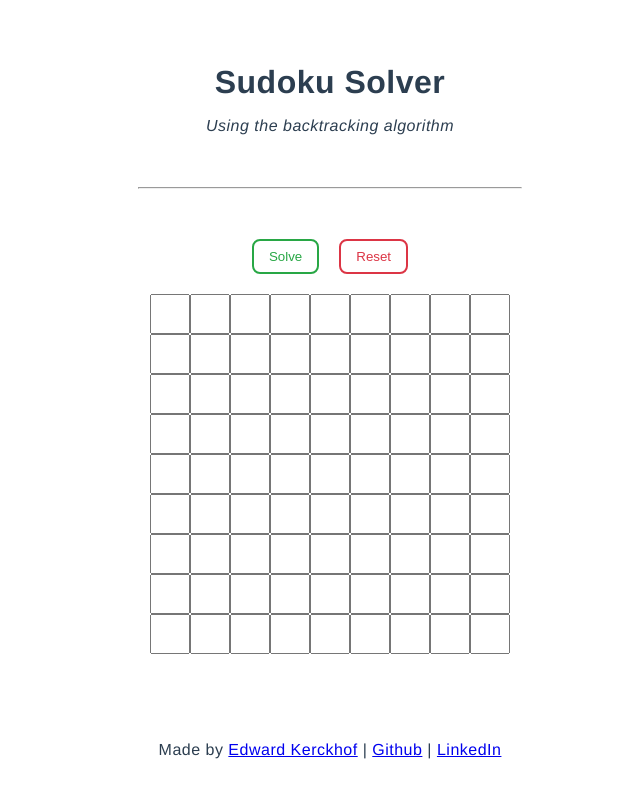
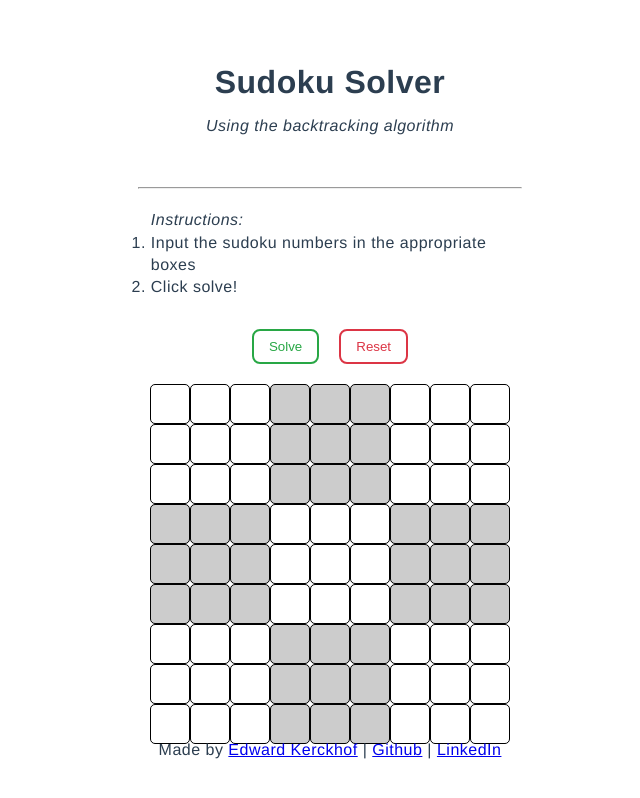
Before and after one commit to EdwardKerckhof/vue-sudoku-solver, a Vue app: page / in a window 1280 px wide. Shown: the whole page, without its empty margins (310-950 px from the left). Built offline with nearby package versions, Linux system fonts and the light colour scheme.

Commit message:
Added instructions and collored in boxes

```diff
--- a/src/App.vue
+++ b/src/App.vue
@@ -2,6 +2,13 @@
   <h1>Sudoku Solver</h1>
   <p>Using the backtracking algorithm</p>
   <hr />
+  <div class="instructions">
+    <p>Instructions:</p>
+    <ol>
+      <li>Input the sudoku numbers in the appropriate boxes</li>
+      <li>Click solve!</li>
+    </ol>
+  </div>
   <sudoku-solver />
   <app-footer />
 </template>
@@ -57,7 +64,14 @@ body {
 
   hr {
     width: 30%;
-    margin: 50px auto;
+    margin: 50px auto 20px auto;
+  }
+
+  div.instructions {
+    text-align: left;
+    width: 28%;
+    margin: 0 auto;
+    margin-bottom: 30px;
   }
 }
 </style>
--- a/src/components/SudokuSolver.vue
+++ b/src/components/SudokuSolver.vue
@@ -223,6 +223,47 @@ $green: #28a745;
       height: 40px;
       text-align: center;
       font-size: 16px;
+      border: 1px solid black;
+      border-radius: 5px;
+
+      &:nth-child(4),
+      &:nth-child(5),
+      &:nth-child(6),
+      &:nth-child(13),
+      &:nth-child(14),
+      &:nth-child(15),
+      &:nth-child(22),
+      &:nth-child(23),
+      &:nth-child(24),
+      &:nth-child(28),
+      &:nth-child(29),
+      &:nth-child(30),
+      &:nth-child(34),
+      &:nth-child(35),
+      &:nth-child(36),
+      &:nth-child(37),
+      &:nth-child(38),
+      &:nth-child(39),
+      &:nth-child(43),
+      &:nth-child(44),
+      &:nth-child(45),
+      &:nth-child(46),
+      &:nth-child(47),
+      &:nth-child(48),
+      &:nth-child(52),
+      &:nth-child(53),
+      &:nth-child(54),
+      &:nth-child(58),
+      &:nth-child(59),
+      &:nth-child(60),
+      &:nth-child(67),
+      &:nth-child(68),
+      &:nth-child(69),
+      &:nth-child(76),
+      &:nth-child(77),
+      &:nth-child(78) {
+        background: rgba($color: #000000, $alpha: 0.2);
+      }
     }
     /* Chrome, Safari, Edge, Opera */
     input::-webkit-outer-spin-button,
```
